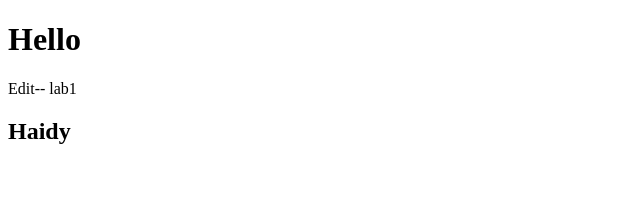
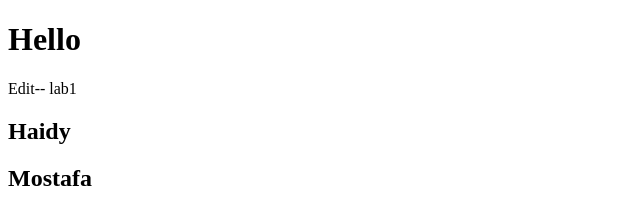
Before and after one commit to RehabHussin23/Source-Control-, a plain HTML site: page index.html in a window 1280 px wide. Shown: the whole page, without its empty margins (0-640 px from the left). Drawn offline with Linux system fonts and the light colour scheme.

Commit message:
Change using Desha

```diff
--- a/index.html
+++ b/index.html
@@ -9,5 +9,6 @@
     <h1>Hello</h1>
     <p>Edit-- lab1</p>
     <h2>Haidy</h2>
+    <h2>Mostafa</h2>
 </body>
 </html>
```
